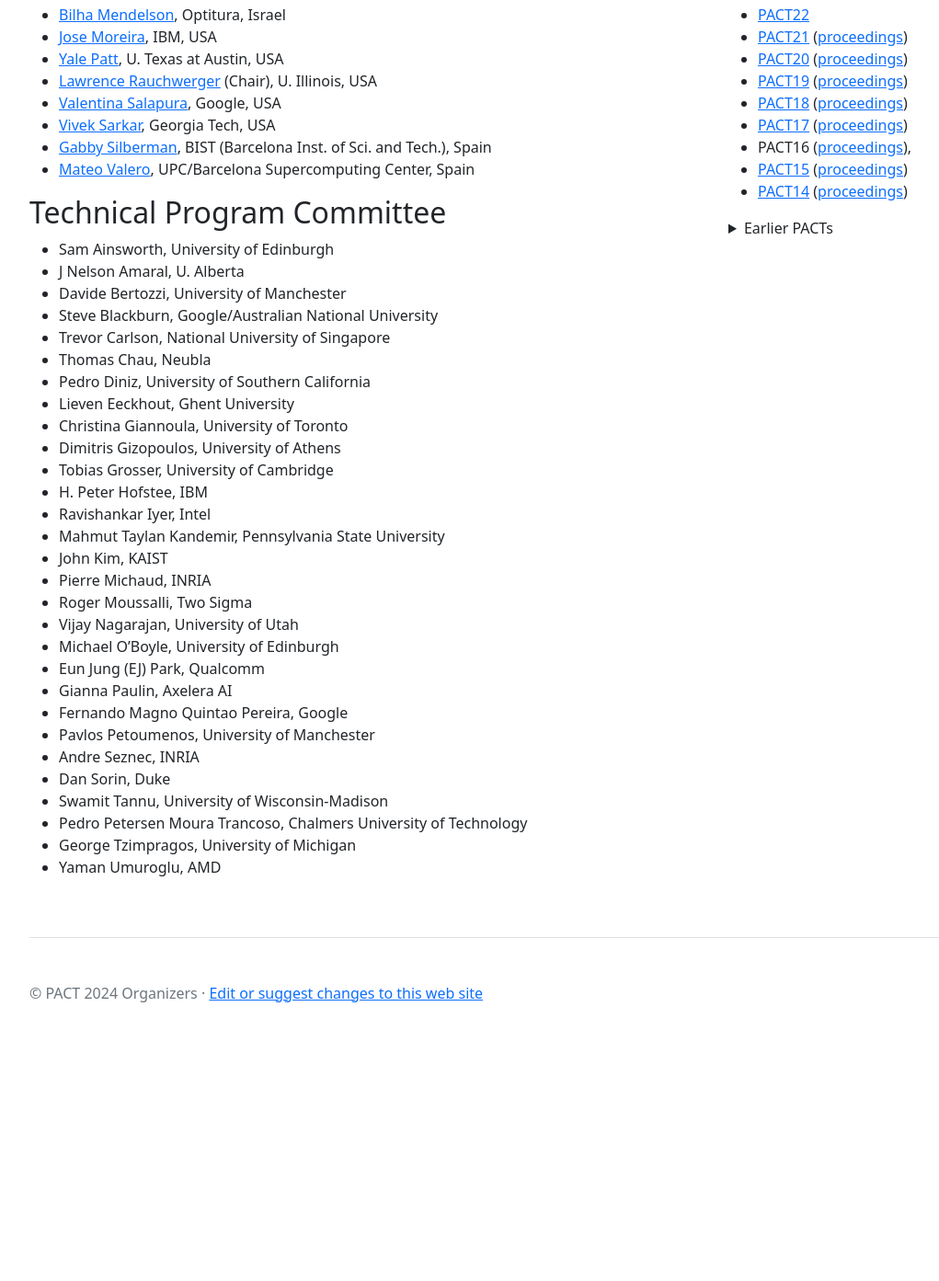
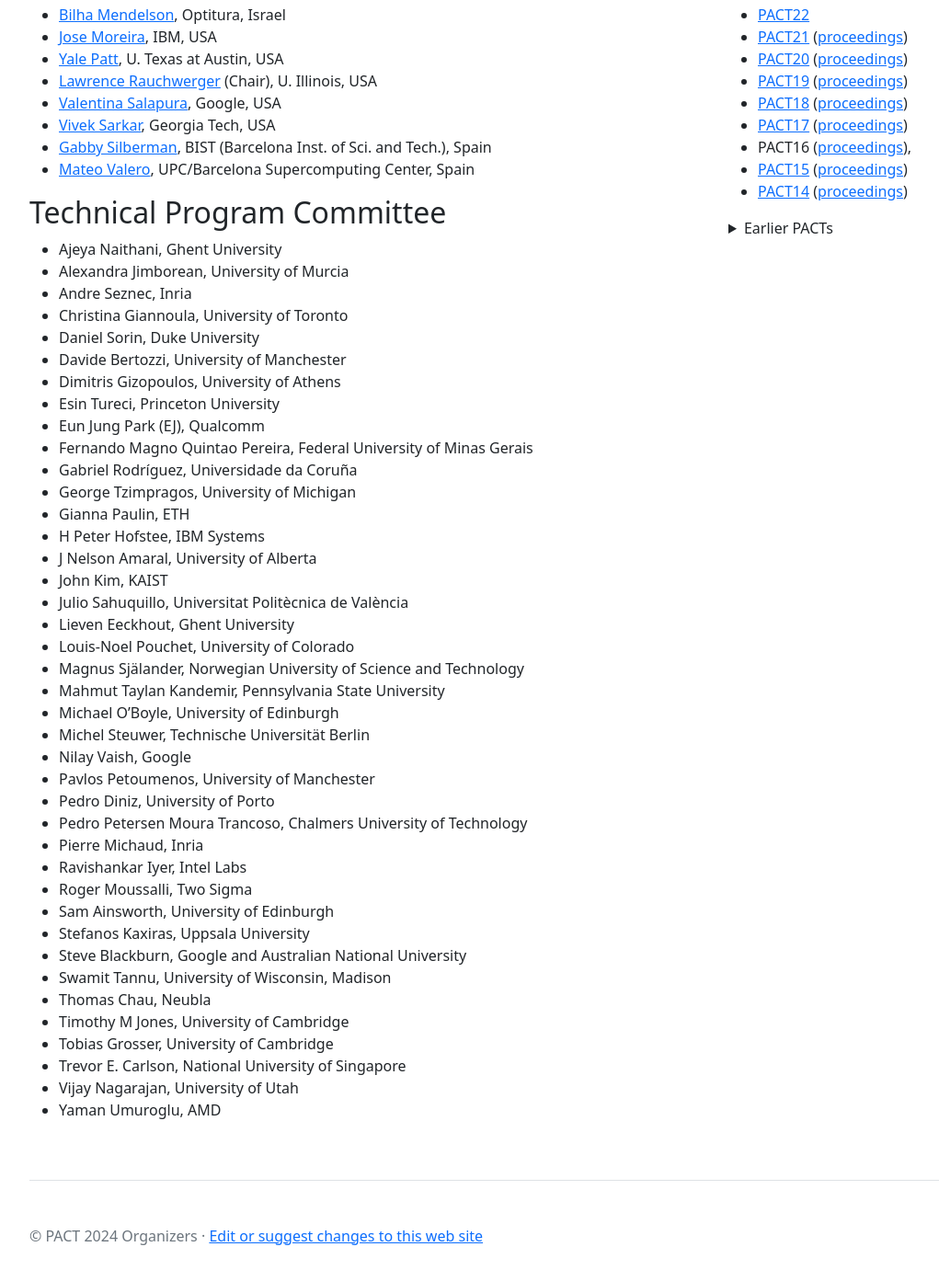
Before and after one commit to pact2024/pact2024.github.io, a Jekyll site: the page built from organization/index.md, in a window 1280 px wide and 1400 px high, scrolled down 1115 px. Shown: the top 1393 px of the window at 92% size, without its empty margins (50-1071 px from the left). Built offline with Jekyll 4.4.1, drawn with Linux system fonts in a browser that asks for light colours; before the commit the page ends 2255 px from its top, so only the background shows below that.

Commit message:
Update TPC

```diff
--- a/organization/index.md
+++ b/organization/index.md
@@ -64,32 +64,43 @@ TBD
 - [Mateo     Valero](https://www.bsc.es/mateo-valero), UPC/Barcelona Supercomputing Center, Spain
 
 ## Technical Program Committee
+- Ajeya Naithani, Ghent University
+- Alexandra Jimborean, University of Murcia
+- Andre Seznec, Inria
+- Christina Giannoula, University of Toronto
+- Daniel Sorin, Duke University
+- Davide Bertozzi, University of Manchester
+- Dimitris Gizopoulos, University of Athens
+- Esin Tureci, Princeton University
+- Eun Jung Park (EJ), Qualcomm
+- Fernando Magno Quintao Pereira, Federal University of Minas Gerais
+- Gabriel Rodríguez, Universidade da Coruña
+- George Tzimpragos, University of Michigan
+- Gianna Paulin, ETH
+- H Peter Hofstee, IBM Systems
+- J Nelson Amaral, University of Alberta
+- John Kim, KAIST
+- Julio Sahuquillo, Universitat Politècnica de València
+- Lieven Eeckhout, Ghent University
+- Louis-Noel Pouchet, University of Colorado
+- Magnus Själander, Norwegian University of Science and Technology
+- Mahmut Taylan Kandemir, Pennsylvania State University
+- Michael O'Boyle, University of Edinburgh
+- Michel Steuwer, Technische Universität Berlin
+- Nilay Vaish, Google
+- Pavlos Petoumenos, University of Manchester
+- Pedro Diniz, University of Porto
+- Pedro Petersen Moura Trancoso, Chalmers University of Technology
+- Pierre Michaud, Inria
+- Ravishankar Iyer, Intel Labs
+- Roger Moussalli, Two Sigma
 - Sam Ainsworth, University of Edinburgh
-- J Nelson Amaral, U. Alberta
-- Davide Bertozzi, University of Manchester
-- Steve Blackburn, Google/Australian National University
-- Trevor Carlson, National University of Singapore
+- Stefanos Kaxiras, Uppsala University
+- Steve Blackburn, Google and Australian National University
+- Swamit Tannu, University of Wisconsin, Madison
 - Thomas Chau, Neubla
-- Pedro Diniz, University of Southern California
-- Lieven Eeckhout, Ghent University
-- Christina Giannoula, University of Toronto
-- Dimitris Gizopoulos, University of Athens
+- Timothy M Jones, University of Cambridge
 - Tobias Grosser, University of Cambridge
-- H. Peter Hofstee, IBM
-- Ravishankar Iyer, Intel
-- Mahmut Taylan Kandemir, Pennsylvania State University
-- John Kim, KAIST
-- Pierre Michaud, INRIA
-- Roger Moussalli, Two Sigma
+- Trevor E. Carlson, National University of Singapore
 - Vijay Nagarajan, University of Utah
-- Michael O'Boyle, University of Edinburgh
-- Eun Jung (EJ) Park, Qualcomm
-- Gianna Paulin, Axelera AI
-- Fernando Magno Quintao Pereira, Google
-- Pavlos Petoumenos, University of Manchester
-- Andre Seznec, INRIA
-- Dan Sorin, Duke
-- Swamit Tannu, University of Wisconsin-Madison
-- Pedro Petersen Moura Trancoso, Chalmers University of Technology
-- George Tzimpragos, University of Michigan
 - Yaman Umuroglu, AMD
```
